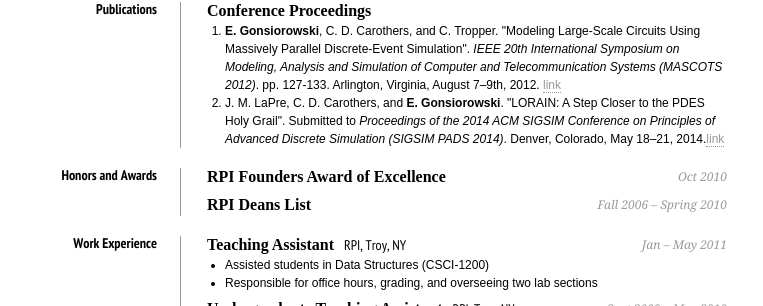
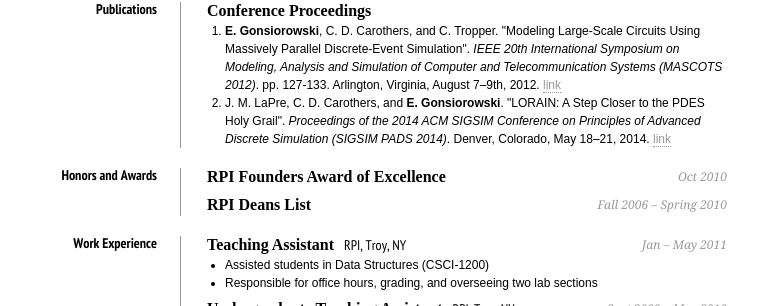
Before and after one commit to gonsie/gonsie.github.io, a Jekyll site: the page index.html, which Jekyll copies as it is, in a window 1280 px wide. Shown: the part 493-799 px from the top of the page, without its empty margins (258-1021 px from the left). Built offline with Jekyll 4.4.1, drawn with Linux system fonts in a browser that asks for light colours; some web fonts are replaced; Markdown is read by kramdown in place of the engine named in the settings.

Commit message:
whitespace

```diff
--- a/index.html
+++ b/index.html
@@ -130,9 +130,19 @@
 			<dd>
 				<h2><strong>Conference Proceedings</strong></h2>
 				<ol>
-					<li><strong>E. Gonsiorowski</strong>, C. D. Carothers, and C. Tropper. "Modeling Large-Scale Circuits Using Massively Parallel Discrete-Event Simulation". <em>IEEE 20th International Symposium on Modeling, Analysis and Simulation of Computer and Telecommunication Systems (MASCOTS 2012)</em>. pp. 127-133. Arlington, Virginia, August 7&ndash;9th, 2012. <a href="papers/mascots2012.pdf" class='noprint'>link</a>
-					</li>
-                                        <li>J. M. LaPre, C. D. Carothers, and <strong>E. Gonsiorowski</strong>. "LORAIN: A Step Closer to the PDES Holy Grail". Submitted to <em>Proceedings of the 2014 ACM SIGSIM Conference on Principles of Advanced Discrete Simulation (SIGSIM PADS 2014)</em>. Denver, Colorado, May 18&ndash;21, 2014.<a href="papers/p3-lapre.pdf" class='noprint'>link</a></li>
+				  <li><strong>E. Gonsiorowski</strong>, C. D. Carothers, and C. Tropper.
+                                    "Modeling Large-Scale Circuits Using Massively Parallel Discrete-Event Simulation".
+                                    <em>IEEE 20th International Symposium on Modeling, Analysis and Simulation of Computer and Telecommunication Systems (MASCOTS 2012)</em>.
+                                    pp. 127-133.
+                                    Arlington, Virginia, August 7&ndash;9th, 2012.
+                                    <a href="papers/mascots2012.pdf" class='noprint'>link</a>
+				  </li>
+                                  <li>J. M. LaPre, C. D. Carothers, and <strong>E. Gonsiorowski</strong>.
+                                    "LORAIN: A Step Closer to the PDES Holy Grail".
+                                    <em>Proceedings of the 2014 ACM SIGSIM Conference on Principles of Advanced Discrete Simulation (SIGSIM PADS 2014)</em>.
+                                    Denver, Colorado, May 18&ndash;21, 2014.
+                                    <a href="papers/p3-lapre.pdf" class='noprint'>link</a>
+                                  </li>
 				</ol>
 			</dd>
 
```
